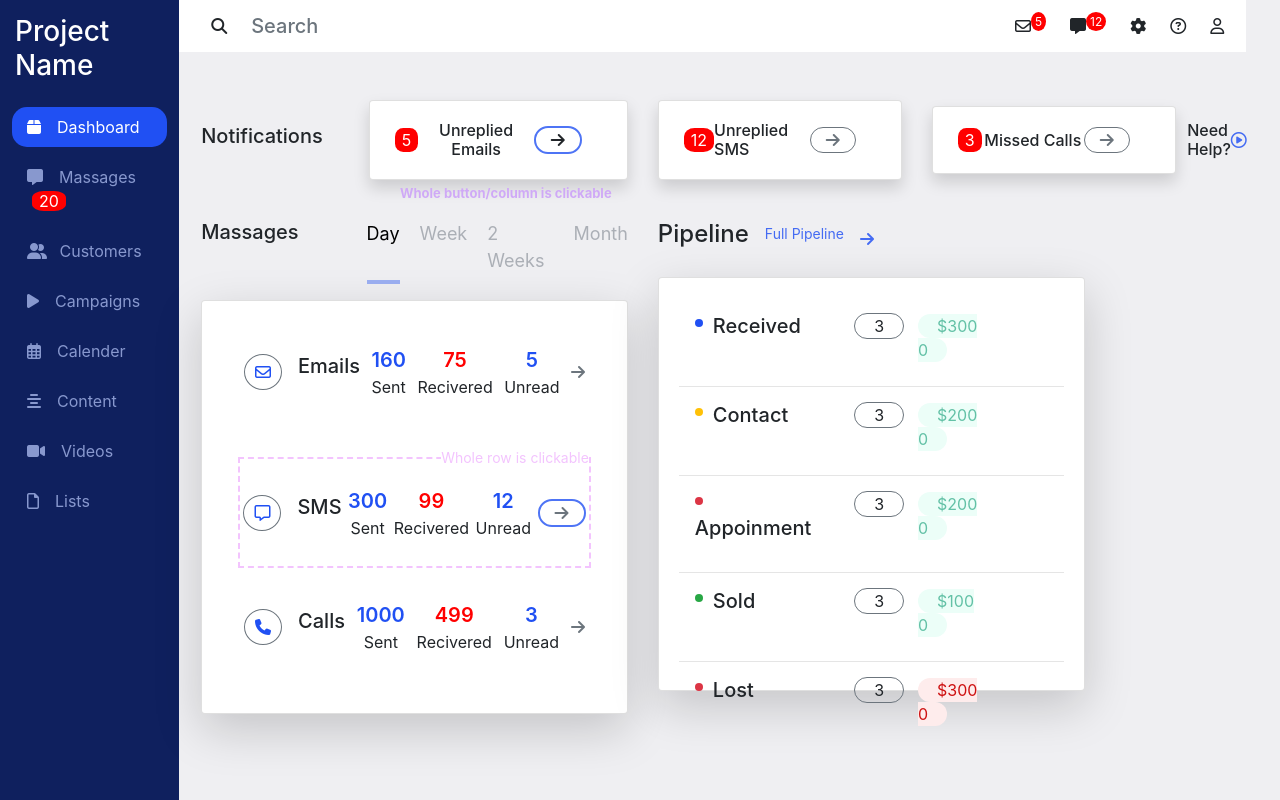
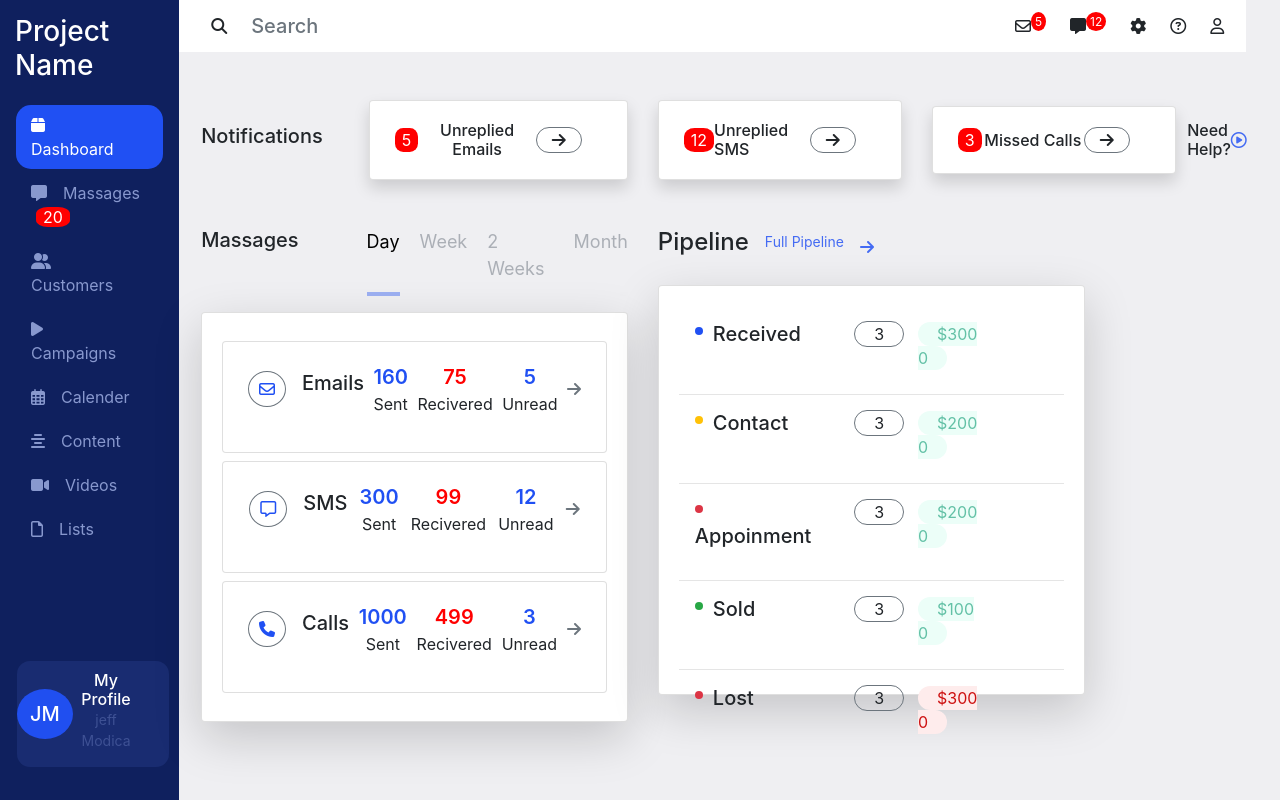
Before and after one commit to Rushi-198/RWD-Exercise, a website: page index.html in a window 1280 px wide. Drawn offline with nearby package versions, Linux system fonts and the light colour scheme.

Commit message:
responisve updates hover

```diff
--- a/Assests/css/style.css
+++ b/Assests/css/style.css
@@ -74,9 +74,50 @@ sup {
 
 .sidebar-nav>li {
     padding: 8px 20px 8px 15px;
-    margin: 10px 12px;
+    margin: 4px 16px;
     color: #8898ce;
 
+}
+
+.profile {
+    position: absolute;
+    bottom: 33px;
+    left:17px;
+    background-color: #192c71;
+    /* padding: 4px 8px; */
+    padding-right: 30px;
+    width: 85%;
+    display: flex;
+    justify-content: space-around;
+    border-radius: 13px;
+    cursor: pointer;
+}
+
+.profile:hover{
+    outline: 2px solid #fff;
+    /* transform: scale(1.1); */
+}
+.profile-c{
+     display: flex;
+    justify-content: center;
+    align-items: center;
+}
+.profile-head{
+    padding: 13px 13px;
+    border-radius: 50%;
+    background-color: #204ff0;
+
+    text-align: center;
+}
+.profile-name {
+    color: #fff;
+    text-align: center;
+    margin-top: 10px;
+}
+
+.profile-name > p {
+    color: #3e5194;
+    font-size: 14px;
 }
 
 .notify {
@@ -87,6 +128,11 @@ sup {
     margin-left: 5px;
 }
 
+.sidebar-nav>li:hover,.sidebar-nav>li:active, .sidebar-nav>li:focus {
+    background-color: #2050f3;
+    border-radius: 15px;
+    color: white !important;
+}
 .sactive {
     background-color: #2050f3;
     border-radius: 15px;
@@ -105,11 +151,28 @@ sup {
     border-radius: 10px;
 }
 
-.i-active {
+.notifications .card:hover,.notifications .card:active, .notifications .card:focus {
+    /* padding: 4px 15px; */
+    outline: 2px solid #4e74f5 !important;
+    border-radius: 18px;
+    color:#4e74f5 !important;
+}
+.notifications .card-body i:hover,.notifications .card-body i:active, .notifications .card-body i:focus {
+    /* padding: 4px 15px; */
+    outline: 2px solid #4e74f5 !important;
+    border-radius: 18px;
+    color:#4e74f5 !important;
+}
+
+.try .card :hover{
+    color:#4e74f5 !important;
+}
+/* .i-active {
     padding: 4px 15px;
     border: 2px solid #4e74f5 !important;
     border-radius: 18px;
-}
+    color:#4e74f5;
+} */
 
 .card-body>i {
     padding: 4px 15px;
@@ -140,19 +203,23 @@ sup {
     font-size: 18px;
     padding-bottom: 10px;
     color: #abafb6;
+    border-bottom: 4px solid #efeff2;
 }
 
+.msgList>li:first-child{
+    color: #000;
+    border-bottom: 4px solid #9cb0f2;
+}
 
-
-.msgList>li:first-child {
+.msgList>li:hover, .msgList>li:active, .msgList>li:focus {
     color: #000;
     border-bottom: 4px solid #9cb0f2;
 }
 
 .msg-card,
 .pipe-card {
-    min-height: 414px;
-    max-height: 414px;
+    min-height: 410px;
+    max-height: 410px;
 }
 
 .emails span {
@@ -181,23 +248,31 @@ sup {
     border: 2px dashed #f3c4fe;
 }
 
-fieldset {
+.msg-single-card:hover,.msg-single-card:focus, .msg-single-card:active {
+    outline: 2px dashed #f3c4fe !important;
+
+}
+
+/* .msg-card .card-body >.row: */
+/* fieldset {
     border: 2px dashed #f3c4fe !important;
     border-top-color: black;
     box-sizing: border-box;
-    grid-area: 1 / 1; /* first row, first column */
+    grid-area: 1 / 1;
     padding: 10px 0 !important;
     width: inherit;
 
 
   }
 
+
+
   legend {
     display: inline-block!important;
     width: auto !important;
     color:#f3c4fe !important;
     font-size: 14px !important;
-  }
+  } */
 
 
 .card-body .red-nim {
@@ -277,6 +352,9 @@ fieldset {
         width:  58% !important;
     }
 
+    .single-card-1 {
+        margin-top: 40px;
+    }
 
     .navbar {
         width: 104% !important;
--- a/Assests/js/app.js
+++ b/Assests/js/app.js
@@ -5,7 +5,7 @@ const closeBtn = document.getElementById('close')
 const sidebar = document.getElementById('sidebar')
 
 menuBtn.addEventListener('click', function () {
-    console.log('click');
+
     sidebar.classList.toggle('sidebar-open')
     closeBtn.classList.toggle('d-block')
 })
--- a/index.html
+++ b/index.html
@@ -30,7 +30,21 @@
             <li><span><i class="fa-solid fa-video  mr-3"></i></span>Videos</li>
             <li> <span><i class="fa-regular fa-file  mr-3"></i></span>Lists</li>
         </ul>
+
+        <div class="profile">
+
+            <div class=" profile-c">
+                <h5 class="text-white mb-0 profile-head">JM</h5>
             </div>
+            <div class="profile-name">
+                <h6 class="mb-0">My Profile</h6>
+                <p>jeff Modica</p>
+            </div>
+
+
+        </div>
+    </div>
+
     <nav class="navbar ">
         <div class="d-flex align-items-center">
             <button class="btn menu-btn mr-2" id="menu">
@@ -51,7 +65,7 @@
     </nav>
     <div class="main">
 
-        <div class="row mt-2 justify-content-between align-items-center notifications ">
+        <div class="row mt-2 justify-content-between align-items-center notifications mb-5">
             <div class="col-sm-2 col-md-12 col-lg-2 pr-lg-0 ">
                 <h5>Notifications</h5>
             </div>
@@ -72,7 +86,7 @@
                     <div class="card-body d-flex  justify-content-between align-items-center">
                         <span class="notify">12</span>
                         <h6 class="mb-0">Unreplied SMS</h6>
-                        <i class="fa-solid fa-arrow-right text-secondary"></i>
+                        <i class="fa-solid fa-arrow-right i-active"></i>
                     </div>
                 </div>
             </div>
@@ -81,7 +95,7 @@
                     <div class="card-body d-flex  justify-content-between align-items-center">
                         <span class="notify">3</span>
                         <h6 class="mb-0">Missed Calls</h6>
-                        <i class="fa-solid fa-arrow-right text-secondary"></i>
+                        <i class="fa-solid fa-arrow-right i-active"></i>
                     </div>
                 </div>
             </div>
@@ -94,12 +108,7 @@
 
             </div>
         </div>
-        <div class="row text-center mb-3">
-            <div class="col-sm-3 col-md-8 offset-sm-2 col-lg-3 offset-lg-2">
-                <span style="color: #cfa9f6; font-size: small; font-weight: bold;">Whole button/column is
-                    clickable</span>
-            </div>
-        </div>
+
 
         <div class="row ">
             <div class="col-sm-5 col-md-12 col-lg-5 mb-4 ">
@@ -116,8 +125,10 @@
 
                 <div class="card shadow-lg msg-card cursor">
                     <div class="card-body ">
-                        <div class="row mt-2 p-3">
+                        <div class="row mt-2">
                             <div class="col-12">
+                                <div class="card msg-single-card single-card-1">
+                                    <div class="card-body">
                                         <ul class="emails d-flex justify-content-around align-items-center">
                                             <li class="d-flex">
                                                 <span class="mr-3 msg"><i class="fa-regular fa-envelope "></i></span>
@@ -143,12 +154,13 @@
                                         </ul>
                                     </div>
                                 </div>
-                        <div class="row  p-3 ">
+
+                            </div>
+                        </div>
+                        <div class="row mt-2">
                             <div class="col-12">
-                                <fieldset>
-                                    <legend align="right">
-                                        Whole row is clickable
-                                    </legend>
+                                <div class="card msg-single-card">
+                                    <div class="card-body">
                                         <ul class="emails d-flex justify-content-around align-items-center">
                                             <li class="d-flex">
                                                 <span class="mr-3 msg"><i class="fa-regular fa-message "></i></span>
@@ -172,12 +184,16 @@
                                                 <i class="fa-solid fa-arrow-right text-secondary i-active"></i>
                                             </li>
                                         </ul>
-                                </fieldset>
+                                    </div>
+                                </div>
+
 
                             </div>
                         </div>
-                        <div class="row mb-2 p-3">
+                        <div class="row mt-2">
                             <div class="col-12">
+                                <div class="card msg-single-card">
+                                    <div class="card-body">
                                         <ul class="emails d-flex justify-content-around align-items-center">
                                             <li class="d-flex">
                                                 <span class="mr-3 msg"><i class="fa-solid fa-phone"></i></span>
@@ -201,6 +217,9 @@
                                                 <i class="fa-solid fa-arrow-right text-secondary"></i>
                                             </li>
                                         </ul>
+                                    </div>
+                                </div>
+
                             </div>
                         </div>
                     </div>
```
Lines whose indentation alone changed are shown as unchanged.
